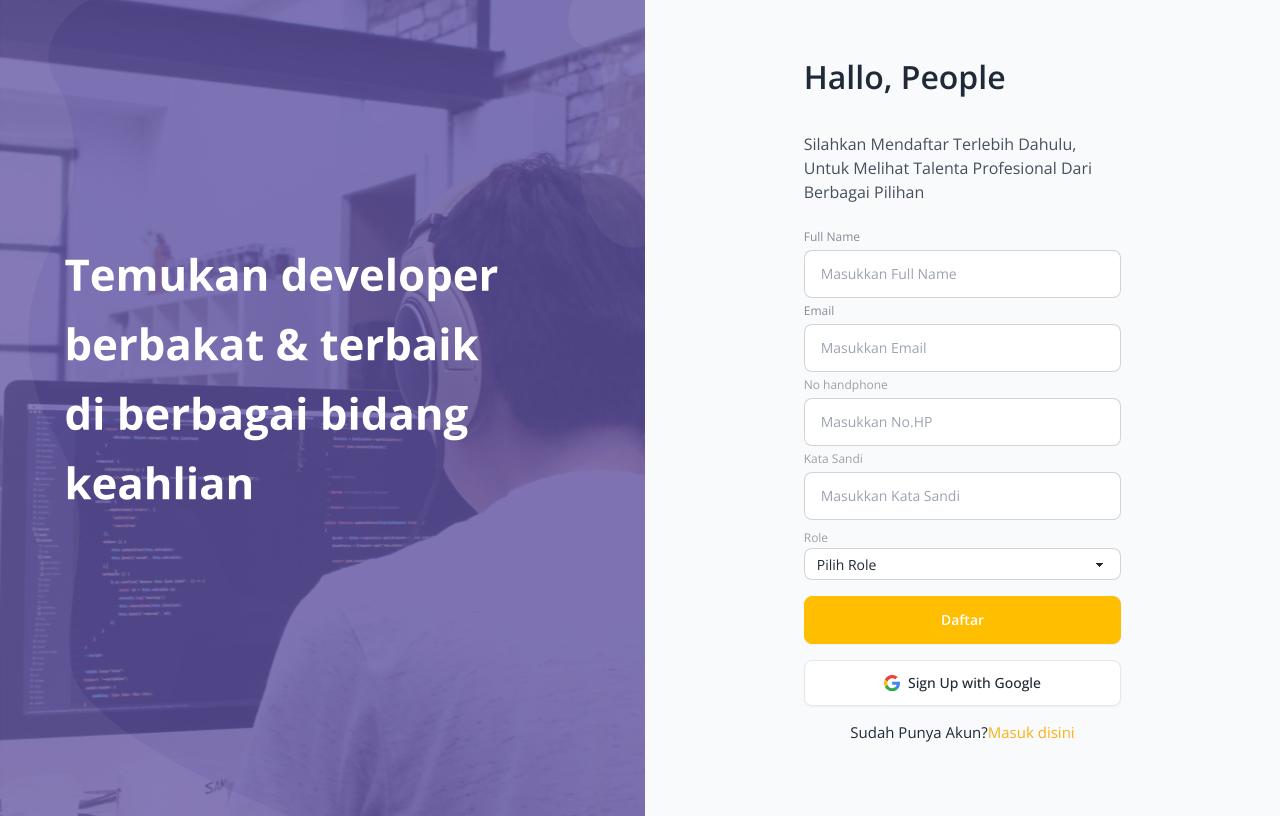
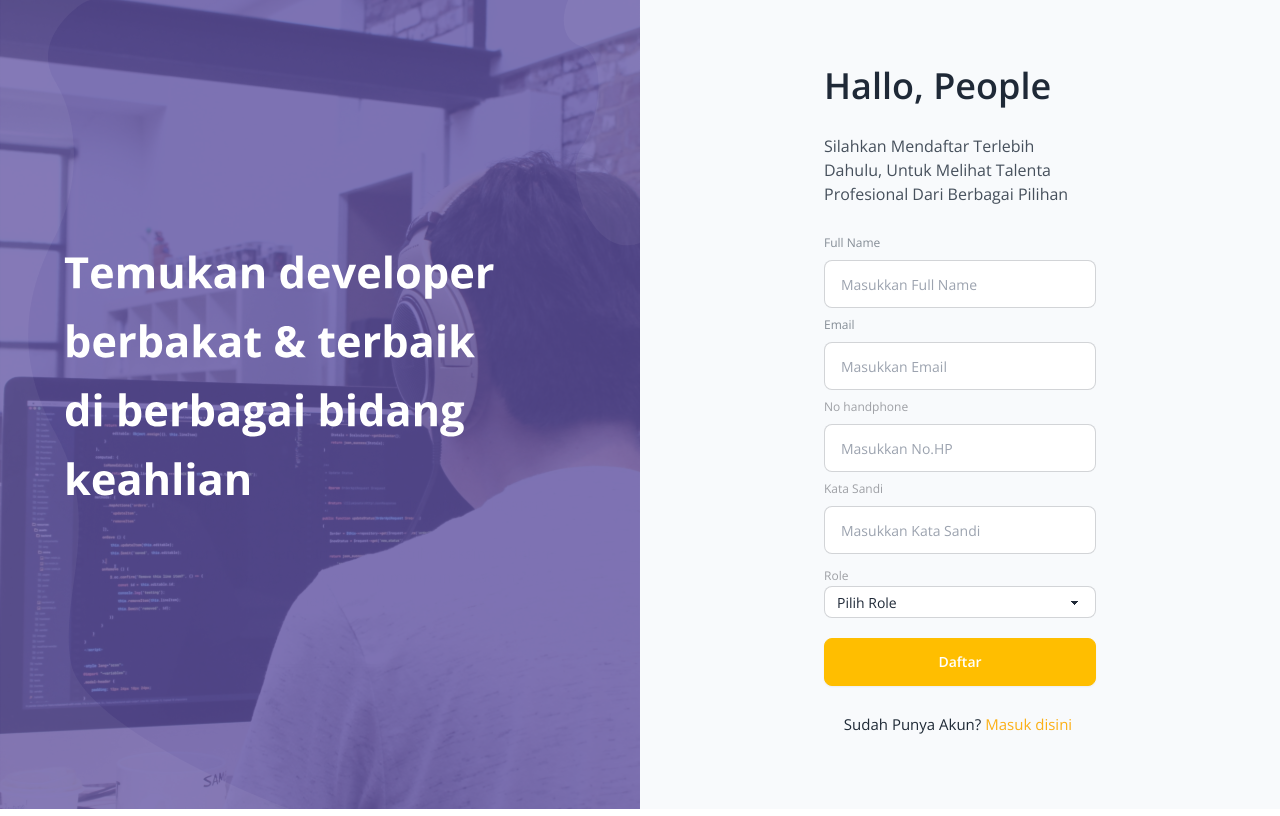
Before and after one commit to MuhamadJajuni/peworld-next-app, a Next.js app: page /register in a window 1280 px wide. Built offline with nearby package versions, Linux system fonts and the light colour scheme; a web font is replaced by a local one.

Commit message:
feature: +responsive screen mobile&desktop

```diff
--- a/src/app/(auth)/login/page.tsx
+++ b/src/app/(auth)/login/page.tsx
@@ -10,6 +10,8 @@ import { useState } from "react";
 import { ToastContainer, toast } from "react-toastify";
 import "react-toastify/dist/ReactToastify.css";
 import * as Yup from "yup";
+
+const Spinner = () => <span className="loading loading-bars loading-md"></span>;
 
 const validationSchema = Yup.object().shape({
   email: Yup.string().email("Invalid email").required("Email is required"),
@@ -46,41 +48,39 @@ export default function LoginPage() {
           setError("Email Or Password Invalid");
         }
       } else {
-        // Autentikasi berhasil
         push("/home");
         setIsLoading(false);
         toast.success("Login Berhasil");
       }
     } catch (error) {
       setIsLoading(false);
-      console.error(error);
-      toast.error("Login Gagal");
+      toast.error("Login Gagal!");
     } finally {
       setSubmitting(false);
     }
   };
 
   return (
-    <main className="flex grid-col-2 bg-slate-50 font-openSans">
-      <section className="flex justify-normal">
+    <main className="grid grid-cols-1 md:grid-cols-2 bg-slate-50 font-openSans">
+      <section className="flex justify-center md:justify-start">
         <Image src={leftPoster} alt="logo" priority />
       </section>
-      <section className="md:max-xl:flex flex justify-center items-center bg-slate-50 w-1/2">
+      <section className="md:max-xl:flex flex justify-center items-center bg-slate-50">
         <Formik
           initialValues={{ email: "", password: "", role: "" }}
           validationSchema={validationSchema}
           onSubmit={handleLogin}
         >
           {({ isSubmitting, values, handleChange }) => (
-            <Form className="flex flex-col w-1/2">
-              <section className="flex flex-col">
-                <text className="text-2xl mb-5 text-[32px] font-openSans font-semibold">
+            <Form className="flex flex-col w-full md:w-1/2 px-6">
+              <section className="flex flex-col gap-2 my-1 max-w-md md:mx-auto">
+                <h1 className="text-3xl md:text-4xl font-semibold text-[32px] mb-5 text-center md:text-left">
                   Hallo, People
-                </text>
-                <text className="font-normal my-5 text-[#46505C]">
+                </h1>
+                <p className="text-sm md:text-base font-normal mb-5 text-[#46505C] text-center md:text-left">
                   Temukan developer berbakat & terbaik di berbagai bidang
                   keahlian
-                </text>
+                </p>
                 {error !== "" && (
                   <div className="flex justify-center text-center text-red-500 font-bold mb-3">
                     <h1 className="font-italic">{error}</h1>
@@ -95,13 +95,14 @@ export default function LoginPage() {
                   value={values.email}
                   onChange={handleChange}
                   placeholder="Masukkan Email"
-                  className="input input-bordered w-full max-w-xs text-[14px]"
+                  className="input input-bordered w-full text-[14px]"
                 />
                 <ErrorMessage
                   name="email"
                   component="div"
                   className="text-red-500"
                 />
+
                 <label className="text-[12px] text-[#9EA0A5] mt-3">
                   Kata Sandi
                 </label>
@@ -112,13 +113,14 @@ export default function LoginPage() {
                   value={values.password}
                   onChange={handleChange}
                   placeholder="Masukkan Kata Sandi"
-                  className="input input-bordered w-full max-w-xs text-[14px] text-[#9EA0A5]"
+                  className="input input-bordered w-full text-[14px] text-[#9EA0A5]"
                 />
                 <ErrorMessage
                   name="password"
                   component="div"
                   className="text-red-500"
                 />
+
                 <label
                   htmlFor="role"
                   className="text-[12px] text-[#9EA0A5] mt-3"
@@ -131,7 +133,7 @@ export default function LoginPage() {
                   name="role"
                   value={values.role}
                   onChange={handleChange}
-                  className="select select-bordered select-sm w-full max-w-xs"
+                  className="select select-bordered select-sm w-full"
                 >
                   <option value="" disabled>
                     Pilih Role
@@ -145,15 +147,16 @@ export default function LoginPage() {
                   className="text-red-500"
                 />
                 <button
-                  disabled={isSubmitting}
+                  disabled={isSubmitting || isLoading}
                   type="submit"
                   className="btn btn-block my-3 btn-warning text-white"
                 >
-                  {isLoading ? "Loading..." : "Masuk"}
+                  {isSubmitting || isLoading ? <Spinner /> : "Masuk"}
                 </button>
                 <button
                   type="button"
-                  className="py-3 px-4 inline-flex justify-center items-center gap-x-2 text-sm font-medium rounded-lg border border-gray-200 bg-white text-gray-800 shadow-sm hover:bg-gray-50 disabled:opacity-50 disabled:pointer-events-none dark:bg-slate-900 dark:border-gray-700 dark:text-white dark:hover:bg-gray-800 dark:focus:outline-none dark:focus:ring-1 dark:focus:ring-gray-600"
+                  className="my-1
+              py-3 px-4 inline-flex justify-center items-center gap-x-2 text-sm font-medium rounded-lg border border-gray-200 bg-white text-gray-800 shadow-sm hover:bg-gray-50 disabled:opacity-50 disabled:pointer-events-none dark:bg-slate-900 dark:border-gray-700 dark:text-white dark:hover:bg-gray-800 dark:focus:outline-none dark:focus:ring-1 dark:focus:ring-gray-600"
                 >
                   <svg
                     className="w-4 h-auto"
@@ -181,12 +184,12 @@ export default function LoginPage() {
                   </svg>
                   Sign in with Google
                 </button>
-                <text className="text-[#1F2A36] text-[15px] leading-[21px] font-[400] flex justify-center my-3 mt-3 font-openSans">
+                <p className="text-[#1F2A36] flex justify-center items-center text-[15px] leading-[21px] font-[400] my-2 text-center md:text-left">
                   Anda belum punya akun?{" "}
                   <Link href="/register">
-                    <text className="text-[#FBB017]"> Daftar disini</text>
+                    <span className="text-[#FBB017]"> Daftar disini</span>
                   </Link>
-                </text>
+                </p>
               </section>
             </Form>
           )}
--- a/src/app/(auth)/register/page.tsx
+++ b/src/app/(auth)/register/page.tsx
@@ -67,9 +67,7 @@ export default function RegisterPage() {
       e.target.reset();
       setIsLoading(false);
       push("/login");
-      toast.success(
-        "Registration successful! Please check your email to verify your account."
-      );
+      toast.success("Registrasi Berhasil!");
     } else if (res.status === 400) {
       setError("Email already exists");
       setIsLoading(false);
@@ -82,8 +80,8 @@ export default function RegisterPage() {
   };
 
   return (
-    <main className="flex grid-col-2 bg-slate-50 font-openSans">
-      <section className="flex justify-normal">
+    <main className="grid grid-cols-1 md:grid-cols-2 bg-slate-50 font-openSans">
+      <section className="flex justify-center md:justify-start">
         <Image
           src={leftPoster}
           alt="logo"
@@ -91,21 +89,25 @@ export default function RegisterPage() {
           priority
         />
       </section>
-      <section className="md:max-xl:flex flex justify-center items-center bg-slate-50 w-1/2">
-        <form className="flex flex-col w-1/2" onSubmit={handleSubmit}>
-          <section className="flex flex-col gap-1 my-2">
-            <text className="text-2xl mb-[15px] text-[32px] font-openSans font-semibold">
+      <section className="md:max-xl:flex flex justify-center items-center bg-slate-50">
+        <form
+          className="flex flex-col w-full md:w-1/2 px-6"
+          onSubmit={handleSubmit}
+        >
+          <section className="flex flex-col gap-2 my-1 max-w-md md:mx-auto">
+            <h1 className="text-3xl md:text-4xl font-semibold text-[32px] mb-5 text-center md:text-left">
               Hallo, People
-            </text>
-            <text className="font-normal my-5 mt-5 text-[#46505C]">
+            </h1>
+            <p className="text-sm md:text-base font-normal mb-5 text-[#46505C] text-center md:text-left">
               Silahkan Mendaftar Terlebih Dahulu, Untuk Melihat Talenta
               Profesional Dari Berbagai Pilihan
-            </text>
+            </p>
             {error !== "" && (
               <div className="flex justify-center text-center text-red-500 font-bold mb-3">
                 <h1 className="font-italic">{error}</h1>
               </div>
             )}
+
             <label className="text-[12px] text-[#858D96]">Full Name</label>
             <input
               id="name"
@@ -114,8 +116,9 @@ export default function RegisterPage() {
               value={name}
               onChange={(e) => setName(e.target.value)}
               placeholder="Masukkan Full Name"
-              className="input input-bordered w-full max-w-xs text-[14px]"
+              className="input input-bordered w-full text-[14px]"
             />
+
             <label className="text-[12px] text-[#858D96]">Email</label>
             <input
               id="email"
@@ -124,8 +127,9 @@ export default function RegisterPage() {
               value={email}
               onChange={(e) => setEmail(e.target.value)}
               placeholder="Masukkan Email"
-              className="input input-bordered w-full max-w-xs text-[14px]"
+              className="input input-bordered w-full text-[14px]"
             />
+
             <label className="text-[#9EA0A5] text-[12px]">No handphone</label>
             <input
               id="NoHp"
@@ -134,8 +138,9 @@ export default function RegisterPage() {
               value={NoHp}
               onChange={(e) => setNoHp(e.target.value)}
               placeholder="Masukkan No.HP"
-              className="input input-bordered w-full max-w-xs text-[14px] text-[#9EA0A5]"
+              className="input input-bordered w-full text-[14px] text-[#9EA0A5]"
             />
+
             <label className="text-[#9EA0A5] text-[12px]">Kata Sandi</label>
             <input
               id="password"
@@ -144,10 +149,11 @@ export default function RegisterPage() {
               value={password}
               onChange={(e) => setPassword(e.target.value)}
               placeholder="Masukkan Kata Sandi"
-              className="input input-bordered w-full max-w-xs text-[14px] text-[#9EA0A5]"
+              className="input input-bordered w-full text-[14px] text-[#9EA0A5]"
             />
+
             <section>
-              <label htmlFor="role" className="text-[12px] text-[#9EA0A5]">
+              <label htmlFor="role" className="text-[12px] text-[#9EA0A5] mt-3">
                 Role
               </label>
               <select
@@ -155,7 +161,7 @@ export default function RegisterPage() {
                 name="role"
                 value={selectedRole}
                 onChange={(e) => setSelectedRole(e.target.value)}
-                className="select select-bordered select-sm w-full max-w-xs"
+                className="select select-bordered select-sm w-full"
               >
                 <option value="" disabled>
                   Pilih Role
@@ -164,47 +170,23 @@ export default function RegisterPage() {
                 <option value="recruiters">Perekrut (Recruiters)</option>
               </select>
             </section>
+
             <button
               disabled={isLoading}
               type="submit"
               className="btn btn-block my-3 btn-warning text-white"
             >
-              {isLoading ? "Loading..." : "Daftar"}
+              {isLoading ? (
+                <span className="loading loading-bars loading-md"></span>
+              ) : (
+                "Daftar"
+              )}
             </button>
-            <button
-              type="button"
-              className="py-3 px-4 inline-flex justify-center items-center gap-x-2 text-sm font-medium rounded-lg border border-gray-200 bg-white text-gray-800 shadow-sm hover:bg-gray-50 disabled:opacity-50 disabled:pointer-events-none dark:bg-slate-900 dark:border-gray-700 dark:text-white dark:hover:bg-gray-800 dark:focus:outline-none dark:focus:ring-1 dark:focus:ring-gray-600"
-            >
-              <svg
-                className="w-4 h-auto"
-                width="46"
-                height="47"
-                viewBox="0 0 46 47"
-                fill="none"
-              >
-                <path
-                  d="M46 24.0287C46 22.09 45.8533 20.68 45.5013 19.2112H23.4694V27.9356H36.4069C36.1429 30.1094 34.7347 33.37 31.5957 35.5731L31.5663 35.8669L38.5191 41.2719L38.9885 41.3306C43.4477 37.2181 46 31.1669 46 24.0287Z"
-                  fill="#4285F4"
-                />
-                <path
-                  d="M23.4694 47C29.8061 47 35.1161 44.9144 39.0179 41.3012L31.625 35.5437C29.6301 36.9244 26.9898 37.8937 23.4987 37.8937C17.2793 37.8937 12.0281 33.7812 10.1505 28.1412L9.88649 28.1706L2.61097 33.7812L2.52296 34.0456C6.36608 41.7125 14.287 47 23.4694 47Z"
-                  fill="#34A853"
-                />
-                <path
-                  d="M10.1212 28.1413C9.62245 26.6725 9.32908 25.1156 9.32908 23.5C9.32908 21.8844 9.62245 20.3275 10.0918 18.8588V18.5356L2.75765 12.8369L2.52296 12.9544C0.909439 16.1269 0 19.7106 0 23.5C0 27.2894 0.909439 30.8731 2.49362 34.0456L10.1212 28.1413Z"
-                  fill="#FBBC05"
-                />
-                <path
-                  d="M23.4694 9.07688C27.8699 9.07688 30.8622 10.9863 32.5344 12.5725L39.1645 6.11C35.0867 2.32063 29.8061 0 23.4694 0C14.287 0 6.36607 5.2875 2.49362 12.9544L10.0918 18.8588C11.9987 13.1894 17.25 9.07688 23.4694 9.07688Z"
-                  fill="#EB4335"
-                />
-              </svg>
-              Sign Up with Google
-            </button>
-            <text className="text-[#1F2A36] text-[15px] leading-[21px] font-[400] flex justify-center my-3 mt-3 font-openSans">
+
+            <text className="text-[#1F2A36] flex justify-center items-center my-2 text-[15px] leading-[21px] font-[400] text-center md:text-left">
               Sudah Punya Akun?{" "}
               <Link href="/login">
-                <text className="text-[#FBB017]"> Masuk disini</text>
+                <span className="text-[#FBB017] mx-1"> Masuk disini</span>
               </Link>
             </text>
           </section>
```
